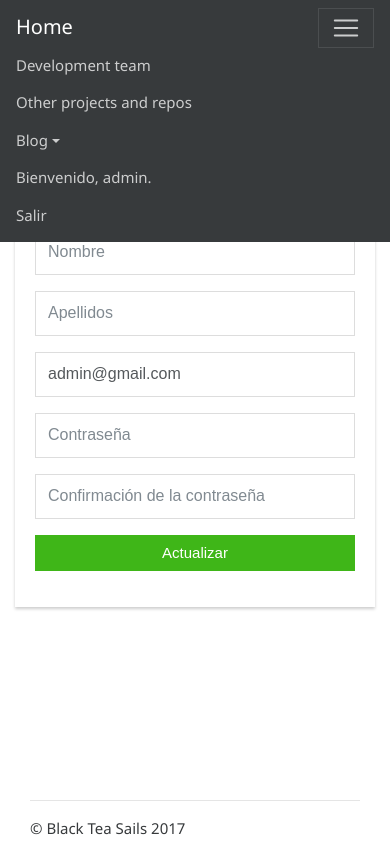
After one commit to BlackTeaSails/borderless_lotus_press, a Django app: page /profile/ in a window 390 px wide, after a click that opens the changed part. The commit adds this page. Run offline with Django 3.2, Linux system fonts and the light colour scheme; a user stored in the database is signed in; some libraries are stand-ins or nearby versions.

Commit message:
modificar perfil añadido, bug del navbar en modo responsive eliminado

```diff
--- a/boundless_lotus_press/urls.py
+++ b/boundless_lotus_press/urls.py
@@ -23,5 +23,6 @@ urlpatterns = [
     url(r'^login/$', views.reglog_view, name='login'),
     url(r'^logout/$', auth_views.logout, name='logout'),
     url(r'^signup/$', views.reglog_view, name='signup'),
+    url(r'^profile/$', views.profile_view, name='profile'),
     url(r'^$', views.index, name='index'),
 ]
--- a/boundless_lotus_press/views.py
+++ b/boundless_lotus_press/views.py
@@ -2,6 +2,7 @@ from django.contrib.auth import login, authenticate, logout
 from .forms import SignUpForm
 from django.shortcuts import render, redirect
 from django.contrib import messages
+from django.forms.models import model_to_dict
 
 
 
@@ -44,6 +45,23 @@ def reglog_view(request):
                 messages.error(request, 'Fallo al entrar.')
     return render(request, 'registration/login.html', {'form': form})
 
+def profile_view(request):
+    form = SignUpForm(instance=request.user)
+    if request.method == 'POST':
+        form = SignUpForm(request.POST, instance=request.user)
+        if form.is_valid():
+            form.save()
+            username = form.cleaned_data.get('username')
+            raw_password = form.cleaned_data.get('password1')
+            user = authenticate(username=username, password=raw_password)
+            login(request, user)
+            messages.success(request, 'Sus datos han sido actualizados.')
+            return redirect('/')
+        else:
+            messages.error(request, 'Fallo al modificar.')
+            return redirect('/profile')
+    return render(request, 'principal/profile.html', {'form': form})
+
 # Create your views here.
 def index(request):
      return render(request, 'main/index.html')
--- a/templates/main/index.html
+++ b/templates/main/index.html
@@ -6,8 +6,8 @@
 <div class="jumbotron">
   <div class="container">
     <h1 class="display-3">Boundless Lotus Press</h1>
-    <p>Boundless Lotus Press is a simple development blog project created for hmis subject and a basic idea in mind - improve development with markdown based blog posts where you can report the progress</p>
-    <p><a class="btn btn-primary btn-lg" href="#" role="button">Learn more &raquo;</a></p>
+    <p>Boundless Lotus Press is a simple development blog project created for hmis subject and a basic idea in mind - improve development with markdown based collaborative blog posts where you can report the progress in a pretty and simple format.</p>
+    <p><a class="btn btn-primary btn-lg" href="https://github.com/panteleevnikita/borderless_lotus_press" role="button">Learn more &raquo;</a></p>
   </div>
 </div>
 
--- a/templates/principal/base.html
+++ b/templates/principal/base.html
@@ -35,23 +35,22 @@
         <div class="collapse navbar-collapse" id="navbarsExampleDefault">
           <ul class="navbar-nav mr-auto">
             <li class="nav-item">
-              <a class="nav-link" href="#">Development team</a>
+              <a class="nav-link" href="/team">Development team</a>
             </li>
             <li class="nav-item">
-              <a class="nav-link" href="#">Other projects and repos</a>
+              <a class="nav-link" href="/projects">Other projects and repos</a>
             </li>
             <li class="nav-item dropdown">
               <a class="nav-link dropdown-toggle" href="#" id="dropdown01" data-toggle="dropdown" aria-haspopup="true" aria-expanded="false">Blog</a>
               <div class="dropdown-menu inverse-dropdown" aria-labelledby="dropdown01">
-                <a class="dropdown-item" href="#">All the posts</a>
-                <a class="dropdown-item" href="#">Developer 1</a>
-                <a class="dropdown-item" href="#">Developer 2</a>
-                <a class="dropdown-item" href="#">Developer 3</a>
-                <a class="dropdown-item" href="#">Collaborative</a>
+                <a class="dropdown-item" href="/blog">All the posts</a>
+                <a class="dropdown-item" href="/author/1">Developer 1</a>
+                <a class="dropdown-item" href="/auttor/2">Developer 2</a>
+                <a class="dropdown-item" href="/author/3">Developer 3</a>
+                <a class="dropdown-item" href="/author/collab">Collaborative</a>
               </div>
             </li>
           </ul>
-        </div>
 
           <div class="navbar-right" id="NavbarLogin">
               <ul class="navbar-nav mr-auto">
@@ -59,8 +58,11 @@
                     <li class="nav-item" ><a class="nav-link caret" href="/profile">Bienvenido, {{ user.username }}.</a></li> <li><a class="nav-link" href="/logout">Salir</a></li>
                   {% else %}<li class="nav-item"><a class="nav-link" href="/login">Entrar</a></li>{% endif %}
                   </ul>
+          </div>
 
         </div>
+
+
 
       </nav>
 
@@ -76,12 +78,6 @@
         </div> <!-- /container -->
     </div>
 
-
-    <!-- Bootstrap core JavaScript
-    ================================================== -->
-    <!-- Placed at the end of the document so the pages load faster -->
-    +    <script src="https://cdn.jsdelivr.net/jquery/2.1.3/jquery.min.js"></script>
-    +    <script src="https://cdn.jsdelivr.net/bootstrap/3.3.5/js/bootstrap.min.js"></script>
     {% block js %}
 
     {% endblock %}
--- /dev/null
+++ b/templates/principal/profile.html
@@ -0,0 +1,50 @@
+{% extends 'principal/base.html' %}
+{% load staticfiles %}
+
+{% block css %}
+<link rel="stylesheet" href="{% static "css/logreg.css" %}">
+{% endblock css %}
+
+{% block content %}
+<div class="container">
+    <div class="row">
+      <div class="col-md-6 offset-md-3">
+        <div class=".card panel-login">
+          <div class="card-header">
+            <div class="row">
+              <div class="col-sm-12">
+                <a href="#" id="register-form-link">Perfil de {{user.username}}</a>
+              </div>
+            </div>
+            <hr>
+          </div>
+          <div class="card-block">
+            <div class="row">
+              <div class="col-lg-12">
+                <form id="update-form" action="/profile/" method="post" role="form">
+                    {% csrf_token %}
+                    {% for field in form %}
+                        <div class="form-group">
+                            {{ field }}
+                        </div>
+                    {% endfor %}
+                    <div class="form-group">
+                      <div class="row">
+                        <div class="col-sm-6 offset-sm-3">
+                          <input type="submit" name="update-submit" id="update-submit" tabindex="4" class="form-control btn btn-success" value="Actualizar">
+                        </div>
+                      </div>
+                    </div>
+                </form>
+              </div>
+            </div>
+          </div>
+        </div>
+      </div>
+    </div>
+  </div>
+{% endblock content%}
+
+{% block js %}
+
+{% endblock js %}
--- a/templates/registration/login.html
+++ b/templates/registration/login.html
@@ -27,10 +27,10 @@
                 <form id="login-form" action="/login/" method="post" role="form" style="display: block;">
                   {% csrf_token %}
                   <div class="form-group">
-                      <input type="text" name="username" id="username" tabindex="1" class="form-control" placeholder="Username" value="">
+                      <input type="text" name="username" id="username" tabindex="1" class="form-control" placeholder="Nombre de usuario" value="">
                   </div>
                   <div class="form-group">
-                      <input type="password" name="password" id="password" tabindex="2" class="form-control" placeholder="Password">
+                      <input type="password" name="password" id="password" tabindex="2" class="form-control" placeholder="Contraseña">
                   </div>
                   <div class="form-group text-center">
                     <input type="checkbox" tabindex="3" class="" name="remember" id="remember">
```
Also changed, not shown: db.sqlite3 (deleted), 1 other file. Lines whose indentation alone changed are shown as unchanged.
